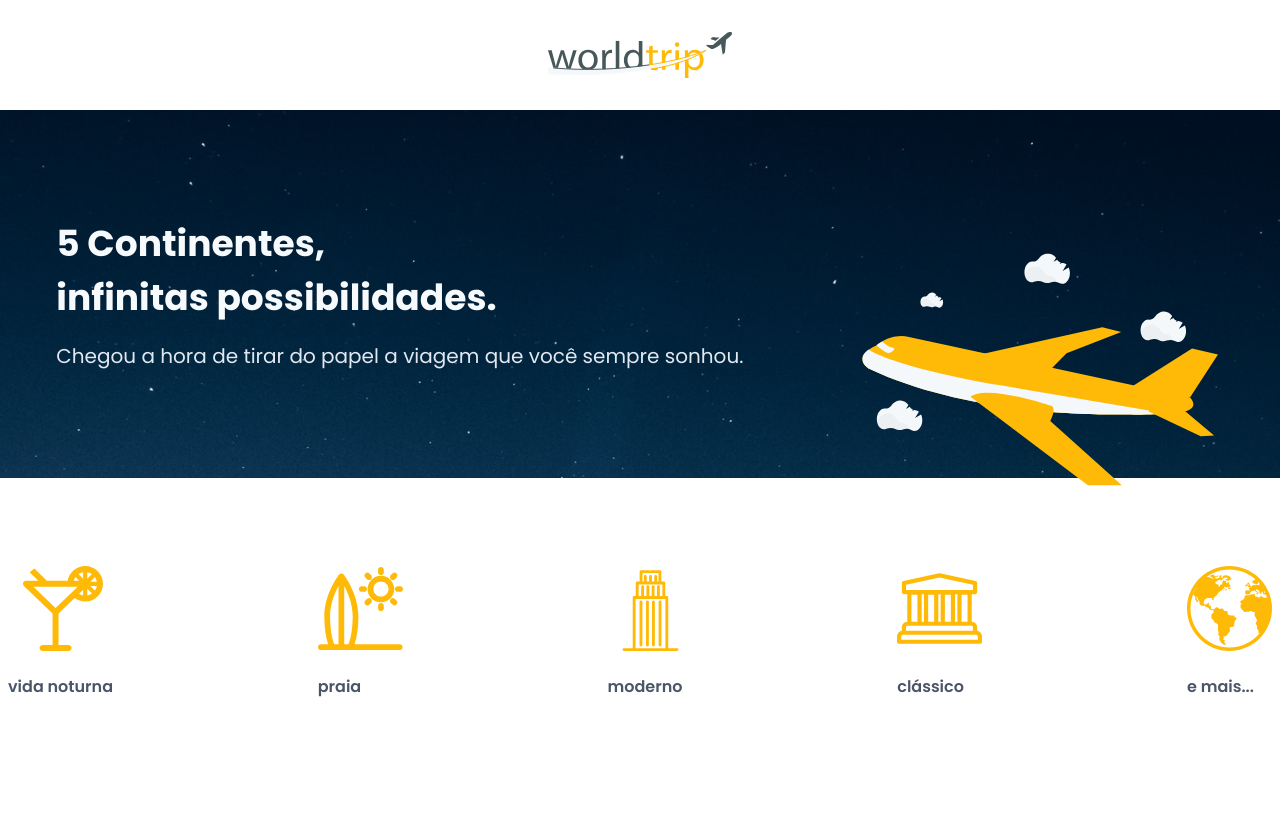
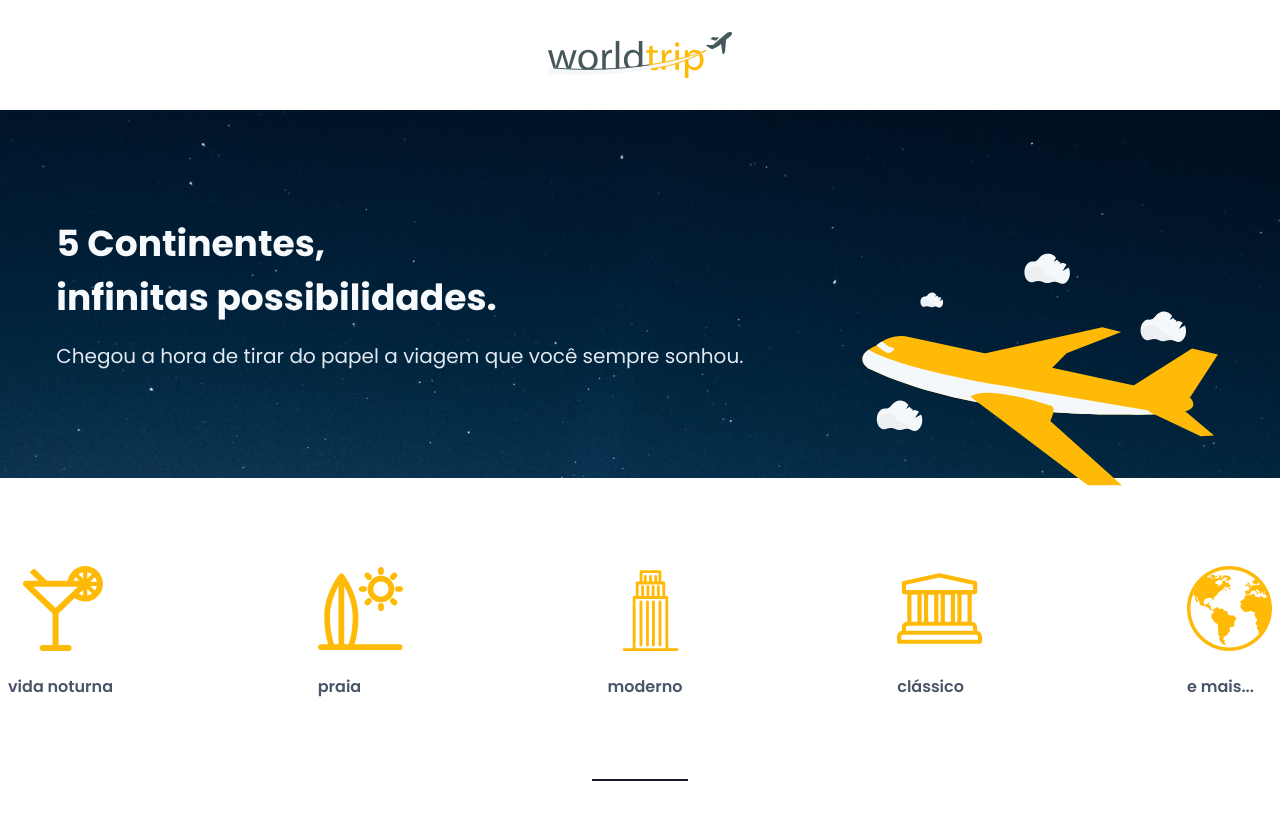
Before and after one commit to jeanmrtns/world-trip, a Next.js app: page / in a window 1280 px wide. Shown: the top 820 px of the page. Built offline with nearby package versions, Linux system fonts and the light colour scheme.

Commit message:
Separator

```diff
--- /dev/null
+++ b/src/components/Separator.tsx
@@ -0,0 +1,14 @@
+import { Flex } from '@chakra-ui/react';
+
+export function Separator(): JSX.Element {
+    return (
+        <Flex
+            as="span"
+            width="24"
+            height="0.5"
+            bg="gray.900"
+            m="auto"
+            my="20"
+        />
+    );
+}
--- a/src/pages/index.tsx
+++ b/src/pages/index.tsx
@@ -1,6 +1,7 @@
 import { Flex } from '@chakra-ui/react';
 import { Banner } from '../components/Banner';
 import { Header } from '../components/Header';
+import { Separator } from '../components/Separator';
 import { TravelTypes } from '../components/TravelTypes';
 
 export default function Home(): JSX.Element {
@@ -8,8 +9,9 @@ export default function Home(): JSX.Element {
         <>
             <Header />
             <Banner />
-            <Flex dir="column" maxW={1440} m="auto" p={2}>
+            <Flex as="main" direction="column" maxW={1440} m="auto" p={2}>
                 <TravelTypes />
+                <Separator />
             </Flex>
         </>
     );
```
